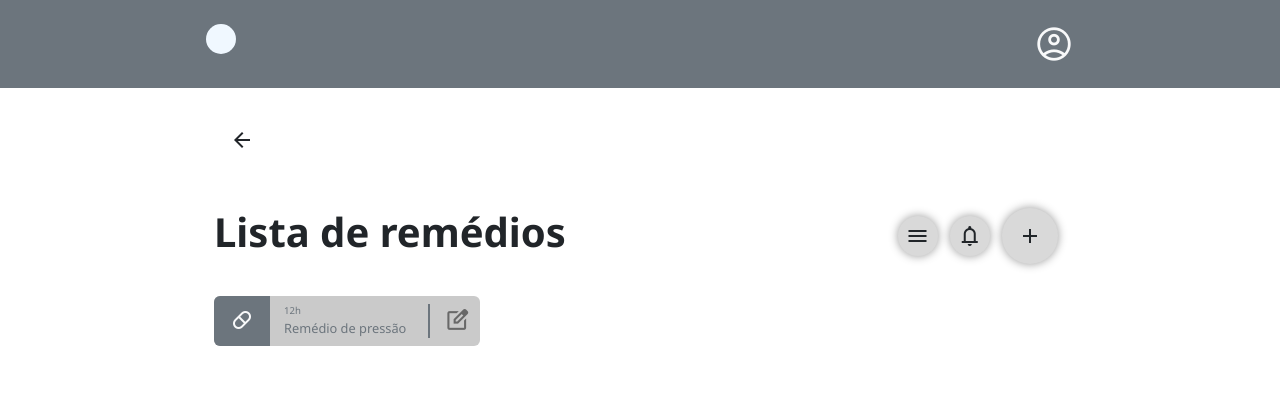
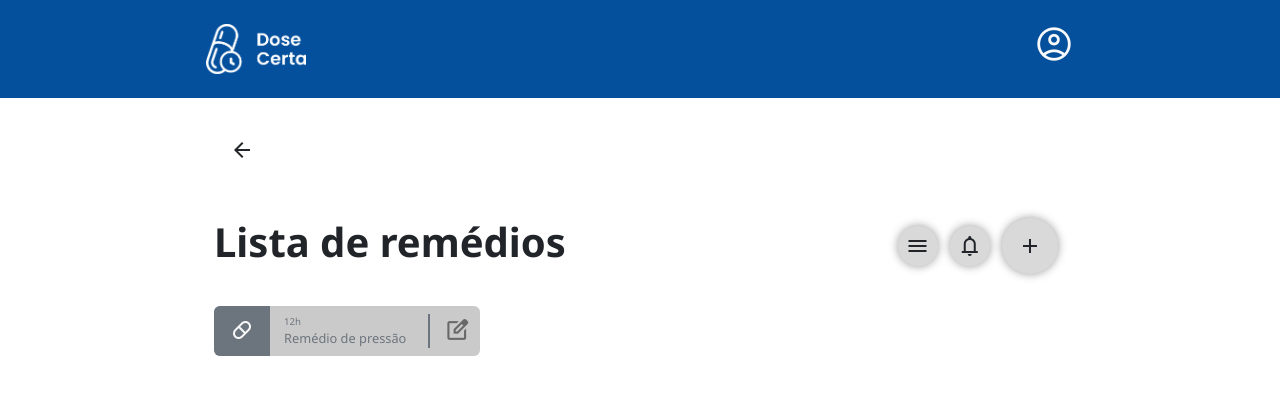
Before and after one commit to hallan-n/dose-certa, a PHP site: page /pages/medication_list.php in a window 1280 px wide. Shown: the top 395 px of the page. Run offline with PHP 8.4, Linux system fonts and the light colour scheme.

Commit message:
Header shared (#3)
* teste

* feat: add header shared in all pages

```diff
--- /dev/null
+++ b/app/assets/shared/header.php
@@ -0,0 +1,9 @@
+<link rel="stylesheet" href="../css/global.css">
+<header class="p-4" style="background-color: rgb(5,80,156);">
+    <div class="d-flex justify-content-between mx-auto px-3" style="max-width: 900px;">
+        <a href="/pages/medication_list.php">
+            <img src="../assets/images/logo.png" alt="logo" width="100" height="100%">
+        </a>
+        <span class="fs-1 text-light material-symbols-outlined">account_circle</span>
+    </div>
+</header>
--- a/app/pages/medication_add.php
+++ b/app/pages/medication_add.php
@@ -10,9 +10,9 @@
 </head>
 
 <body>
+    <?php include "../assets/shared/header.php" ?>
     <main class="p-5 d-flex align-items-center">
         <div class="w-100">
-
             <section>
                 <form class="d-flex flex-column mx-auto" action="medication_add.php" method="post">
                     <h1 class="text-nowrap fw-bold">Adicionar remédio</h1>
@@ -38,5 +38,4 @@
         </div>
     </main>
 </body>
-
 </html>
--- a/app/pages/medication_list.php
+++ b/app/pages/medication_list.php
@@ -1,6 +1,5 @@
 <!DOCTYPE html>
 <html lang="pt-BR">
-
 <head>
     <meta charset="UTF-8">
     <meta name="viewport" content="width=device-width, initial-scale=1.0">
@@ -8,14 +7,8 @@
     <link rel="stylesheet" href="../assets/css/medication_list.css">
     <title>Lista de remédios</title>
 </head>
-
 <body>
-    <header class="bg-secondary p-4 ">
-        <div class="d-flex justify-content-between mx-auto px-3" style="max-width: 900px;">
-            <div style="width: 30px; height: 30px;  background-color: aliceblue; border-radius: 50%;">&nbsp;</div>
-            <span class="fs-1 text-light material-symbols-outlined">account_circle</span>
-        </div>
-    </header>
+    <?php include "../assets/shared/header.php" ?>
     <main class="p-4 mx-auto" style="max-width: 900px;">
         <span id="arrow_back" class="material-symbols-outlined p-3 mb-3">arrow_back</span>
         <div class="d-flex justify-content-between mt-4 mb-4">
@@ -29,9 +22,6 @@
             </div>
         </div>
         <div id="medications" class="d-flex flex-wrap justify-content-between">
-
-            <!-- LOOP NO PHP NESSE COMPONENT -->
-
             <div class="remedy align-items-center rounded my-2"
                 style="display: inline-flex; gap: 6px; background-color: rgb(202, 202, 202); overflow: hidden;">
                 <div class="bg-secondary h-100 p-2">
@@ -46,11 +36,7 @@
                     <span class="material-symbols-outlined px-2 mt-1" style="font-size: 25px;">edit_square</span>
                 </div>
             </div>
-
-            <!-- LOOP NO PHP NESSE COMPONENT -->
-
         </div>
     </main>
 </body>
-
 </html>
```
Also changed, not shown: app/assets/images/logo.png (added), app/pages/database.sqlite (deleted).
